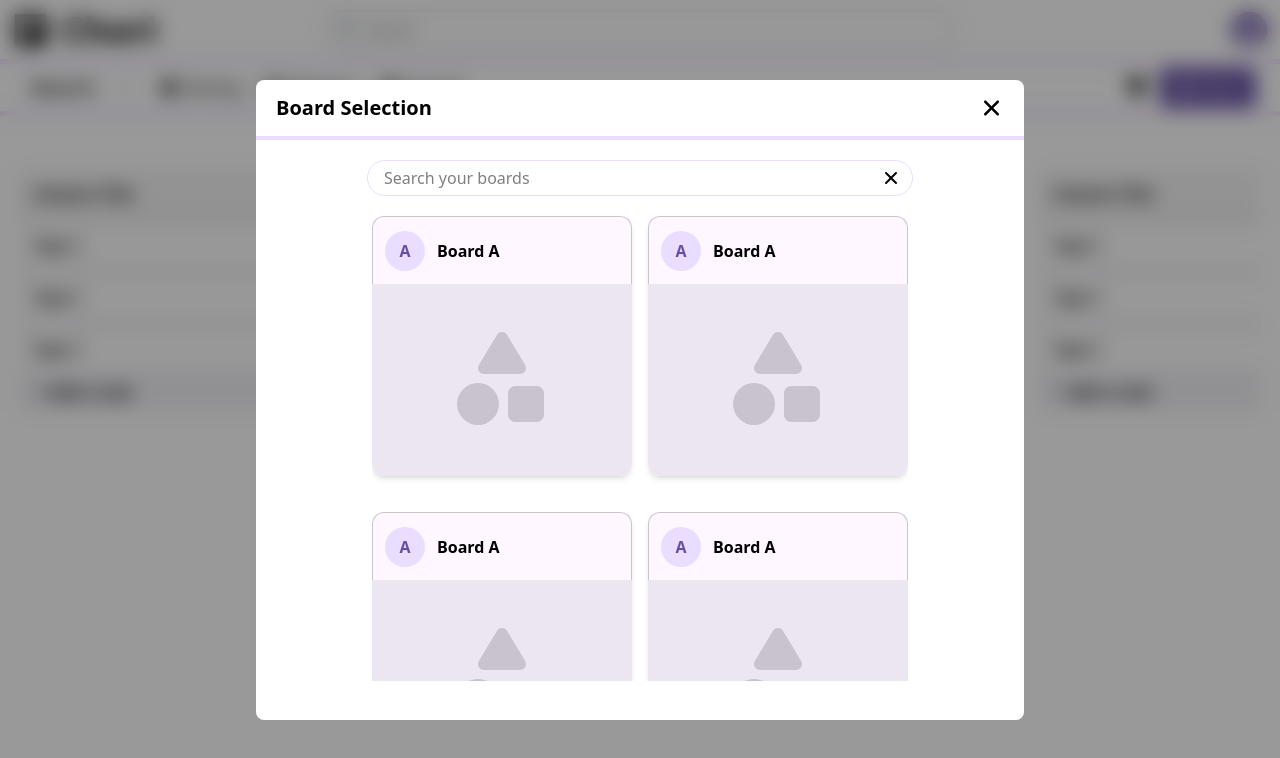
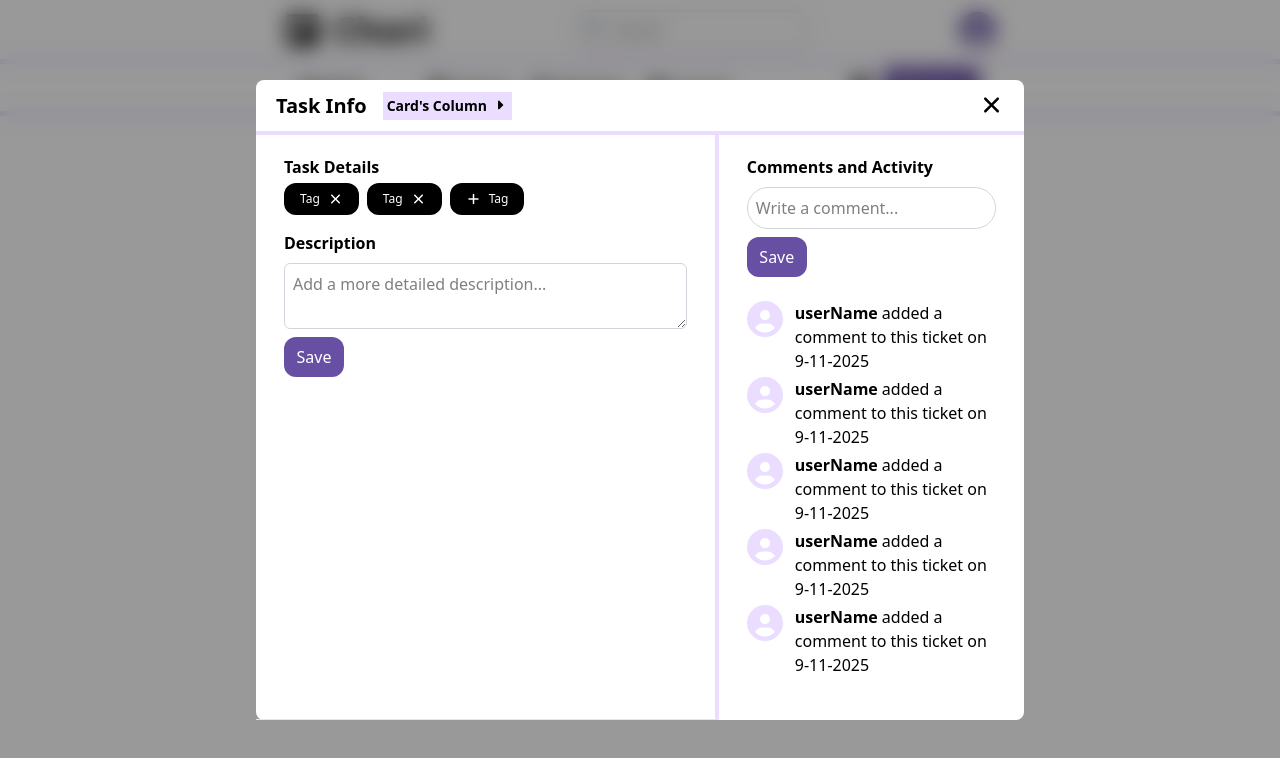
Before and after one commit to garrettjbond/chori, a React (Vite) app: page /board/1 in a window 1280 px wide. Shown: the top 758 px of the page. Built offline with nearby package versions, Linux system fonts and the light colour scheme.

Commit message:
Design revisions completed

```diff
--- a/src/components/BoardSwitchModal.tsx
+++ b/src/components/BoardSwitchModal.tsx
@@ -11,7 +11,7 @@ type ModalProps = {
 }
 
 function BoardSwitchModal({ children, className, ...props }: ModalProps) {
-    const [isOpen, setIsOpen] = useState<boolean>(true);
+    const [isOpen, setIsOpen] = useState<boolean>(false);
     const [inputValue, setInputValue] = useState<string>("");
 
 
@@ -37,7 +37,7 @@ function BoardSwitchModal({ children, className, ...props }: ModalProps) {
                                 <div className='inputContainer relative flex-shrink-0 sm:mx-auto sm:w-3/4'>
                                     <input
                                         type="text"
-                                        className='pl-4 border border-lavender w-full h-9 rounded-full'
+                                        className='pl-4 border border-gray-300 w-full h-9 rounded-full'
                                         placeholder='Search your boards'
                                         value={inputValue}
                                         onChange={(e) => setInputValue(e.target.value)}
--- a/src/components/Navbar.tsx
+++ b/src/components/Navbar.tsx
@@ -6,7 +6,7 @@ import { Link } from 'react-router-dom';
 
 const Navbar = () => {
   return (
-    <div className="fixed top-0 h-16 left-0 w-full grid grid-cols-6 lg:grid-cols-5 xl:grid-cols-4 2xl:grid-cols-3 p-2 lg:px- border-b-5 border-lavender">
+    <div className="fixed top-0 h-16 left-0 w-full flex justify-between p-2 border-b-5 border-lavender xl:px-70 lg:px-30 md:px-20">
         <div className='flex items-center justify-start'>
             <Link to="/" className='cursor-pointer hover:text-nurple duration-300'>
                 <span className="flex items-center">
@@ -15,7 +15,7 @@ const Navbar = () => {
                 </span>
             </Link>
         </div>
-        <form className='col-span-4 lg:col-span-3 xl:col-span-2 2xl:col-span-1 flex items-center'>
+        <form className='col-span-4 lg:col-span-3 xl:col-span-2 2xl:col-span-1 flex flex-1 max-w-2/3 lg:max-w-1/2 xl:max-w-1/3 items-center'>
             <div className="relative w-full">
                 <span className="hidden md:block md:absolute left-3 top-1/2 transform -translate-y-1/2 text-gray-400">
                     <FontAwesomeIcon icon={faSearch} className="text-lg" />
--- a/src/components/SideNav.tsx
+++ b/src/components/SideNav.tsx
@@ -16,8 +16,8 @@ const SideNav = () => {
                 <span className="pr-2"><FontAwesomeIcon icon={faWindowMaximize} /></span>Boards
             </Link>
             <hr className="text-ash" />
-            <SideNavItem>Board A</SideNavItem>
-            <SideNavItem>Board B</SideNavItem>
+            <SideNavItem>A</SideNavItem>
+            <SideNavItem>B</SideNavItem>
         </div>
     );
 };
--- a/src/components/TaskInfoModal.tsx
+++ b/src/components/TaskInfoModal.tsx
@@ -11,7 +11,7 @@ type ModalProps = {
 }
 
 function TaskInfoModal({ children, className, ...props }: ModalProps) {
-    const [isOpen, setIsOpen] = useState<boolean>(false)
+    const [isOpen, setIsOpen] = useState<boolean>(true)
     const [isColumnCaretRotated, setIsColumnCaretRotated] = useState<boolean>(false)
 
     function toggleModalDisplay() {
@@ -46,7 +46,7 @@ function TaskInfoModal({ children, className, ...props }: ModalProps) {
                                         </div>
                                         <form action="" className='flex flex-col gap-2 pt-4'>
                                             <h3 className='font-semibold'>Description</h3>
-                                            <textarea name="" id="" placeholder='Add a more detailed description...' className='border border-lavender p-2 rounded-md'></textarea>
+                                            <textarea name="" id="" placeholder='Add a more detailed description...' className='border border-gray-300 p-2 rounded-md'></textarea>
                                             <Button className='w-15 rounded-xl flex items-center justify-center bg-nurple text-white hover:bg-lightNurple duration-300 cursor-pointer'>Save</Button>
                                         </form>
                                     </div>
@@ -56,7 +56,7 @@ function TaskInfoModal({ children, className, ...props }: ModalProps) {
 
                                         <div className='flex-1 min-h-0 overflow-hidden'>
                                             <form action="" className='flex flex-col gap-2 mb-4'>
-                                                <input type="text" placeholder='Write a comment...' className='border border-lavender p-2 rounded-full' />
+                                                <input type="text" placeholder='Write a comment...' className='border border-gray-300 p-2 rounded-full' />
                                                 <Button className='w-15 rounded-xl flex items-center justify-center bg-nurple text-white hover:bg-lightNurple duration-300 cursor-pointer'>Save</Button>
                                             </form>
                                             <div className='flex flex-col gap-1 py-2 max-h-40 md:max-h-96 overflow-y-auto'>
--- a/src/components/Taskbar.tsx
+++ b/src/components/Taskbar.tsx
@@ -4,7 +4,7 @@ import Button from "./Button"
 
 const Taskbar = () => {
     return (
-        <div className="fixed top-16 h-13 left-0 w-full pl-4 pr-2 lg:pl-8 lg:pr-6 border-b-5 border-lavender flex justify-between items-center">
+        <div className="fixed top-16 h-13 left-0 w-full pl-4 pr-2 border-b-5 border-lavender flex justify-between items-center xl:px-75 lg:px-35 md:px-25">
             <div className="flex items-center gap-2">
                 <p className="font-semibold">Board A</p>
                 <div className="hidden sm:block sm:flex gap-2">
--- a/src/index.css
+++ b/src/index.css
@@ -49,6 +49,11 @@ body {
   height: 100%;
 }
 
+input:focus,
+textarea:focus {
+  @apply ring-2 ring-nurple border-lavender outline-none;
+}
+
 /* Custom scrollbar styles */
 @layer base {
   html {
--- a/src/pages/BoardPage.tsx
+++ b/src/pages/BoardPage.tsx
@@ -9,7 +9,7 @@ import BoardSwitchModal from '../components/BoardSwitchModal';
 const BoardPage: React.FC = () => {
 
   return (
-    <div className="p-5 w-full h-full">
+    <div className="p-10 w-full h-full xl:px-70 lg:px-30 md:px-20">
       <Navbar />
       <Taskbar />
       <div className='pageContainer mt-38 flex flex-row overflow-x-auto gap-10'>
--- a/src/pages/LandingPage.tsx
+++ b/src/pages/LandingPage.tsx
@@ -6,23 +6,25 @@ import SideNav from '../components/SideNav';
 const LandingPage: React.FC = () => {
 
   return (
-    <div className="p-5 w-full">
+    <div className="p-10 w-full">
       <Navbar />
-      <div className='pageContainer mt-24 md:flex md:flex-row md:mx-auto md:w-5/9 gap-10'>
+      <div className='pageContainer mt-24 gap-10 xl:flex xl:mx-70 lg:mx-30 md:mx-20'>
         <SideNav></SideNav>
         <div className='xl:w-4/5'>
           <div className='landingHeaderContainer flex justify-between items-end'>
-            <h2 className="text-md lg:text-2xl font-bold pl-6">FAVORITES</h2>
+            <h2 className="text-lg lg:text-xl font-bold pl-6">FAVORITES</h2>
           </div>
-          <div className='favoritesCardContainer mt-6 flex gap-4 overflow-x-auto p-2'>
+          <div className='favoritesCardContainer mt-5 flex gap-4 overflow-x-auto p-2'>
+            <Card children={undefined}></Card>
+            <Card children={undefined}></Card>
             <Card children={undefined}></Card>
             <Card children={undefined}></Card>
           </div>
           <div className='landingHeaderContainer flex justify-between items-end pt-8'>
-            <h2 className="text-md lg:text-2xl font-bold pl-6">YOUR BOARDS</h2>
+            <h2 className="text-lg lg:text-xl font-bold pl-6">YOUR BOARDS</h2>
             <Button className="bg-nurple text-white hover:bg-lightNurple duration-300">Create</Button>
           </div>
-          <div className="cardContainer mt-6 flex gap-4 overflow-x-auto p-2">
+          <div className="cardContainer mt-5 flex gap-4 overflow-x-auto p-2">
             <Card children={undefined}></Card>
             <Card children={undefined}></Card>
             <Card children={undefined}></Card>
```
